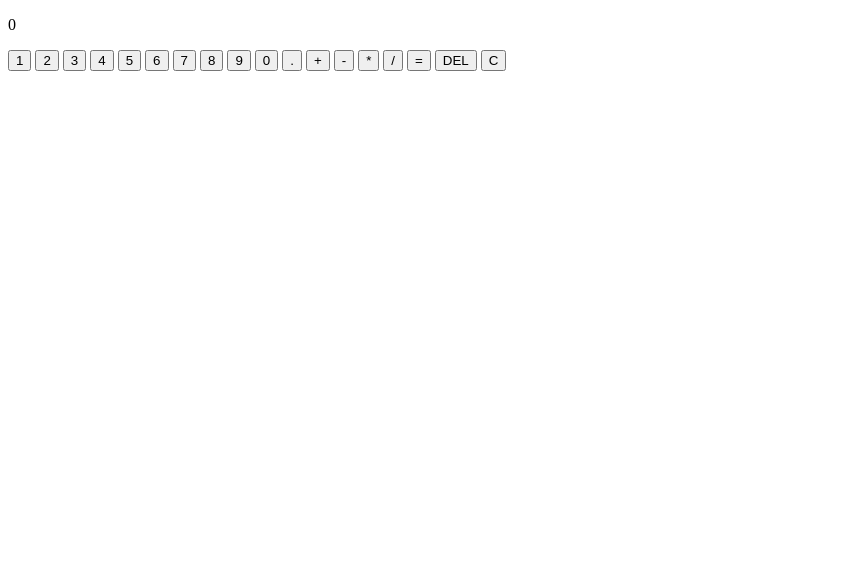
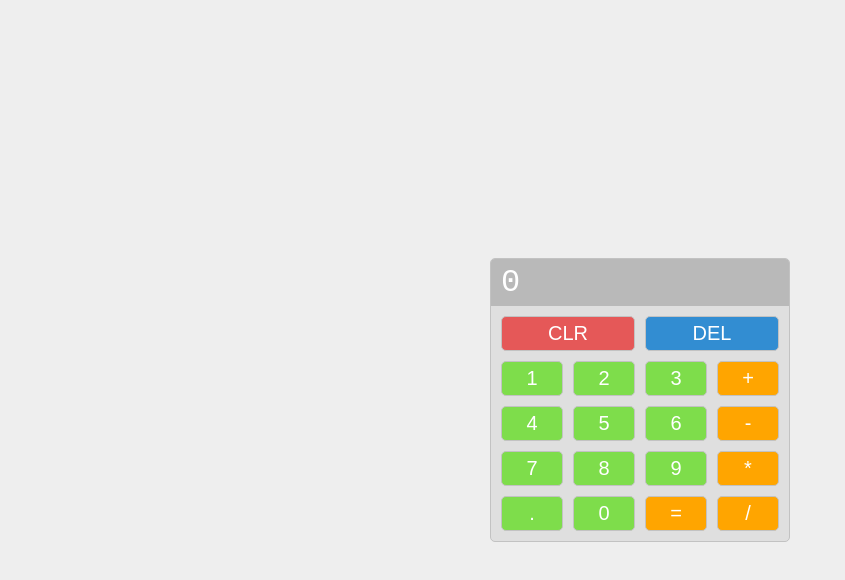
Before and after one commit to sikithedev/odin-calculator, a plain HTML site: page index.html in a window 1280 px wide. Shown: the whole page, without its empty margins (0-845 px from the left). Drawn offline with Linux system fonts and the light colour scheme.

Commit message:
Add styling

```diff
--- a/index.html
+++ b/index.html
@@ -10,24 +10,26 @@
   <body>
     <div id="container">
       <p id="display">0</p>
+      <div id="buttons">
+        <button id="clear">CLR</button>
+        <button id="delete">DEL</button>
         <button class="digit">1</button>
         <button class="digit">2</button>
         <button class="digit">3</button>
+        <button class="operator">+</button>
         <button class="digit">4</button>
         <button class="digit">5</button>
         <button class="digit">6</button>
+        <button class="operator">-</button>
         <button class="digit">7</button>
         <button class="digit">8</button>
         <button class="digit">9</button>
+        <button class="operator">*</button>
+        <button id="decimal" class="digit">.</button>
         <button class="digit">0</button>
-      <button id="decimal" class="digit">.</button>
-      <button class="operator">+</button>
-      <button class="operator">-</button>
-      <button class="operator">*</button>
+        <button id="equals">=</button>
         <button class="operator">/</button>
-      <button id="equals">=</button>
-      <button id="delete">DEL</button>
-      <button id="clear">C</button>
+      </div>
     </div>
   </body>
 </html>
--- a/style.css
+++ b/style.css
@@ -0,0 +1,74 @@
+* {
+  box-sizing: border-box;
+}
+
+body {
+  font-family: sans-serif;
+  font-size: 1.5rem;
+  margin: 0;
+  padding: 10px;
+  background-color: rgb(238, 238, 238);
+  height: 100vh;
+  display: flex;
+  justify-content: center;
+  align-items: center;
+}
+
+#container {
+  background-color: rgb(223, 223, 223);
+  border: 1px solid rgb(194, 194, 194);
+  width: 300px;
+  border-radius: 5px;
+  overflow: hidden;
+  word-wrap: break-word;
+}
+
+#display {
+  font-family: monospace;
+  font-size: 2rem;
+  margin: 0;
+  padding: 5px 10px;
+  background-color: rgb(185, 185, 185);
+  color: white;
+}
+
+#buttons {
+  display: grid;
+  grid-template-columns: repeat(4, 1fr);
+  gap: 10px;
+  padding: 10px;
+}
+
+#delete,
+#clear {
+  grid-column: span 2;
+}
+
+button {
+  font-size: 1.25rem;
+  color: white;
+  border: 1px solid rgb(194, 194, 194);
+  border-radius: 5px;
+  padding: 5px 10px;
+}
+
+button:hover {
+  filter: brightness(90%);
+}
+
+.digit {
+  background-color: rgb(126, 221, 75);
+}
+
+.operator,
+#equals {
+  background-color: orange;
+}
+
+#clear {
+  background-color: rgb(229, 88, 88);
+}
+
+#delete {
+  background-color: rgb(50, 141, 210);
+}
```
Lines whose indentation alone changed are shown as unchanged.
